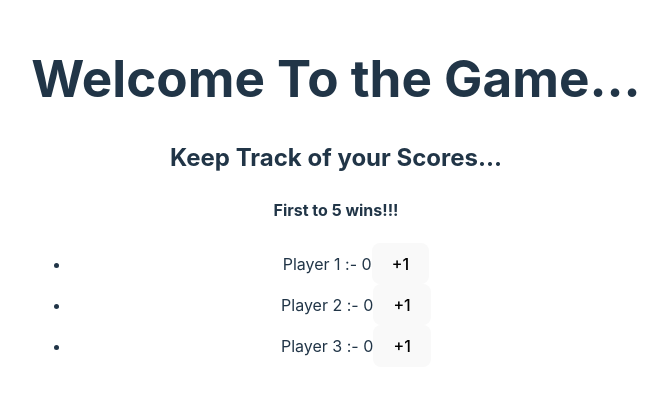
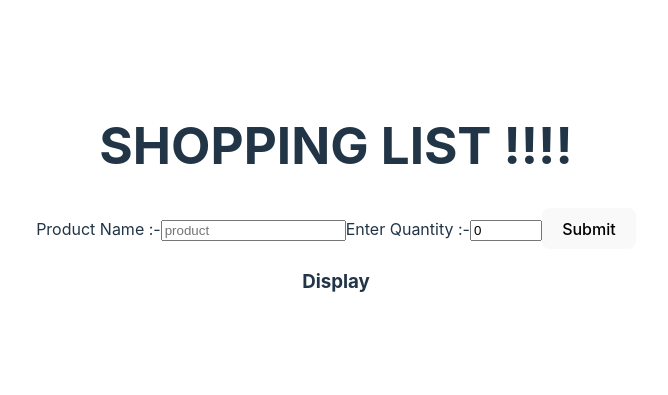
Before and after one commit to pranavnallari/ReactProjects, a React (Vite) app in the folder basic-react-projects/: page / in a window 1280 px wide. Shown: the part 201-596 px from the top of the page, without its empty margins (304-972 px from the left). Built offline with nearby package versions, Linux system fonts and the light colour scheme.

Commit message:
Shopping Cart App using State

```diff
--- a/basic-react-projects/src/App.jsx
+++ b/basic-react-projects/src/App.jsx
@@ -1,6 +1,5 @@
 import './App.css'
-import Main from './ScoreKeeper/Main'
-
+import Main from './ShoppingListForm/Main'
 export default function App() {
   return (
     <div>
--- /dev/null
+++ b/basic-react-projects/src/ShoppingListForm/ListItem.jsx
@@ -0,0 +1,4 @@
+export default function ListItem({item})
+{
+    return <li>Product :- {item.product} </li>
+}
--- /dev/null
+++ b/basic-react-projects/src/ShoppingListForm/Main.jsx
@@ -0,0 +1,8 @@
+import ShoppingList from './ShoppingList.jsx'
+export default function Main()
+{
+    return <div>
+        <h1>SHOPPING LIST !!!!</h1>
+        <ShoppingList/>
+    </div>
+}
--- /dev/null
+++ b/basic-react-projects/src/ShoppingListForm/ShoppingForm.jsx
@@ -0,0 +1,22 @@
+import { useState } from "react";
+export default function ShoppingListForm({addItem}) {
+    const [formData, setFormData] = useState({ product: "", quantity: 0 })
+    const updateForm = function (evt) {
+        setFormData(currData => {
+            currData[evt.target.name] = evt.target.value
+            return { ...currData }
+        })
+    }
+    const formSubmit = function (e) {
+        e.preventDefault()
+        addItem(formData)
+        setFormData({ product: "", quantity: 0 })
+    }
+    return <form>
+        <label htmlFor="product">Product Name :-</label>
+        <input type="text" name="product" id="product" placeholder="product" value={formData.product} onChange={updateForm} />
+        <label htmlFor="quantity">Enter Quantity :-</label>
+        <input type="number" name="quantity" id="quantity" placeholder="quantity" value={formData.quantity} min={0} onChange={updateForm} max={8273} />
+        <button onClick={formSubmit}>Submit</button>
+    </form>
+}
--- /dev/null
+++ b/basic-react-projects/src/ShoppingListForm/ShoppingList.jsx
@@ -0,0 +1,24 @@
+import { useState } from "react";
+import {v4 as uuid} from 'uuid'
+import ShoppingListForm from './ShoppingForm'
+export default function ShoppingList() {
+    const [items, setItems] = useState([])
+    const addItem = function(item){
+        setItems(currItems =>{return [...currItems,
+            {...item,id:uuid()}
+        ]})
+    }
+    return <div>
+        <div>
+            <ShoppingListForm addItem = {addItem}/>
+        </div>
+        <div>
+            <h3>Display</h3>
+            <ul>
+                {items.map(i => (
+                    <li key={i.id}>Product :- {i.product} || Quantity :- {i.quantity}</li>
+                ))}
+            </ul>
+        </div>
+    </div>
+}
```
Also changed, not shown: basic-react-projects/src/Form.jsx (added, +25 -0 lines).
